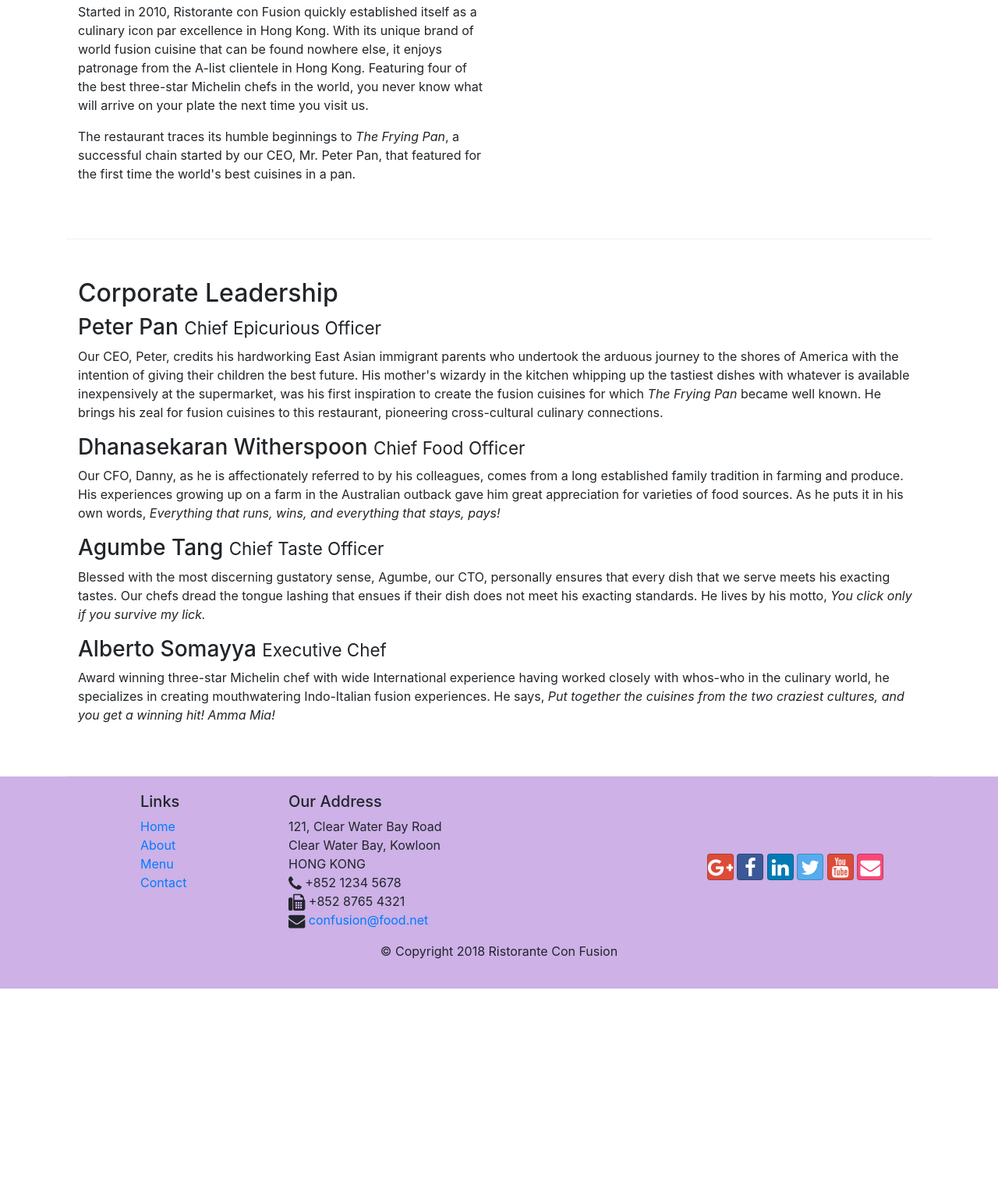
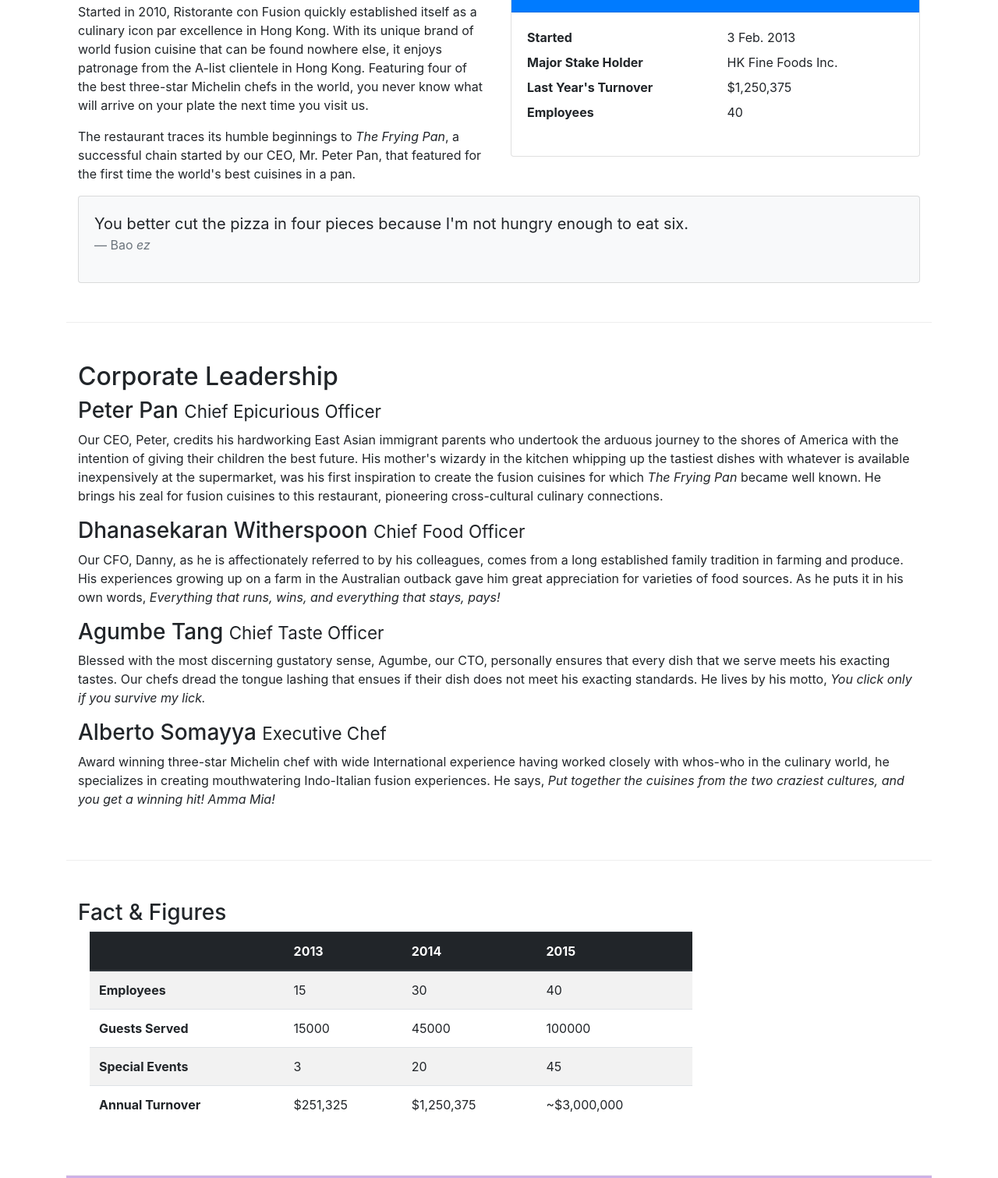
Before and after one commit to baophamhoang/LearnJS_W1, a website: page aboutus.html in a window 1280 px wide. Shown: the part 564-2075 px from the top of the page at 78% size. Before the commit the page ends 1832 px from the top, so only its background shows below. Drawn offline with nearby package versions, Linux system fonts and the light colour scheme.

Commit message:
card and table

```diff
--- a/aboutus.html
+++ b/aboutus.html
@@ -63,7 +63,34 @@
                 <p>Started in 2010, Ristorante con Fusion quickly established itself as a culinary icon par excellence in Hong Kong. With its unique brand of world fusion cuisine that can be found nowhere else, it enjoys patronage from the A-list clientele in Hong Kong.  Featuring four of the best three-star Michelin chefs in the world, you never know what will arrive on your plate the next time you visit us.</p>
                 <p>The restaurant traces its humble beginnings to <em>The Frying Pan</em>, a successful chain started by our CEO, Mr. Peter Pan, that featured for the first time the world's best cuisines in a pan.</p>
             </div>
-            <div>
+            <div class="col-sm">
+                <div class="card">
+                    <h3 class="card-header bg-primary text-white">Facts At a Glare</h3>
+                    <div class="card-body">
+                        <dl class="row">
+                            <dt class="col-6">Started</dt>
+                            <dd class="col-6">3 Feb. 2013</dd>
+                            <dt class="col-6">Major Stake Holder</dt>
+                            <dd class="col-6">HK Fine Foods Inc.</dd>
+                            <dt class="col-6">Last Year's Turnover</dt>
+                            <dd class="col-6">$1,250,375</dd>
+                            <dt class="col-6">Employees</dt>
+                            <dd class="col-6">40</dd>
+                        </dl>
+                    </div>
+                </div>
+            </div>
+            <div class="col-12">
+                <div class="card card-body bg-light">
+                    <blockquote class="blockquote">
+                        <p class="mb-0">You better cut the pizza in four pieces
+                            because I'm not hungry enough to eat six.
+                        </p>
+                        <footer  class="blockquote-footer">Bao
+                        <cite title="Ez">ez</cite>
+                    </footer>
+                    </blockquote>
+                </div>
             </div>
         </div>
 
@@ -82,6 +109,49 @@
             </div>
        </div>
 
+       <div class="row row-content">
+           <div class="col-12 col-sm-9">
+            <h3>Fact & Figures</h3>
+
+           <div class="col-12 table-responsive  ">
+            <table class="table table-striped">
+                <thead class="thead-dark">
+                    <tr>
+                        <th></th>
+                        <th>2013</th>
+                        <th>2014</th>
+                        <th>2015</th>
+                    </tr>
+                </thead>
+                <tbody>
+                    <tr>
+                        <th>Employees</th>
+                        <td>15</td>
+                        <td>30</td>
+                        <td>40</td>
+                    </tr>
+                    <tr>
+                        <th>Guests Served</th>
+                        <td>15000</td>
+                        <td>45000</td>
+                        <td>100000</td>
+                    </tr>
+                    <tr>
+                        <th>Special Events</th>
+                        <td>3</td>
+                        <td>20</td>
+                        <td>45</td>
+                    </tr>
+                    <tr>
+                        <th>Annual Turnover</th>
+                        <td>$251,325</td>
+                        <td>$1,250,375</td>
+                        <td>~$3,000,000</td>
+                    </tr>
+            </tbody>
+            </table>
+            </div>
+        </div>
     </div>
 
     <footer class="footer">
```
Also changed, not shown: contactus.html (+2 -2 lines), img/alberto.png (added), img/buffet.png (added), img/logo.png (added), img/uthappizza.png (added), 1 other file.
